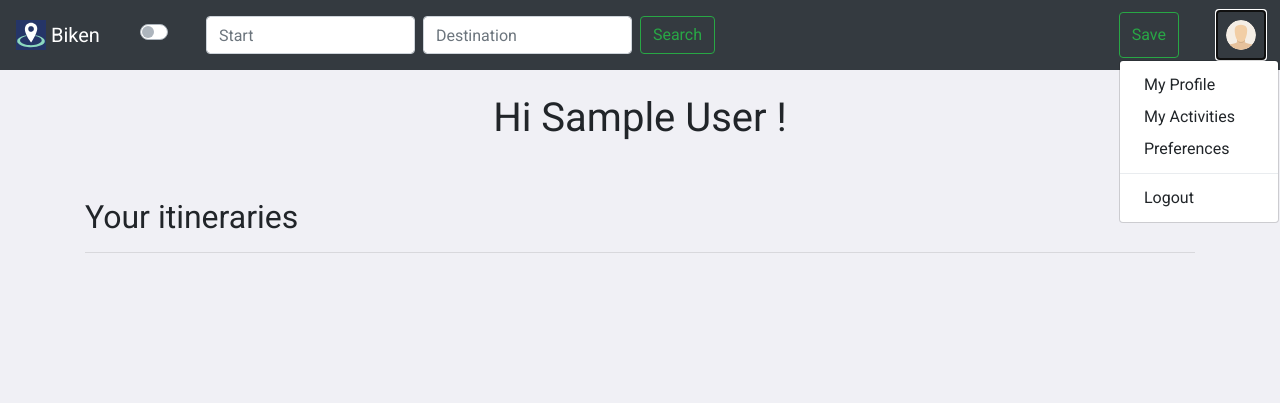
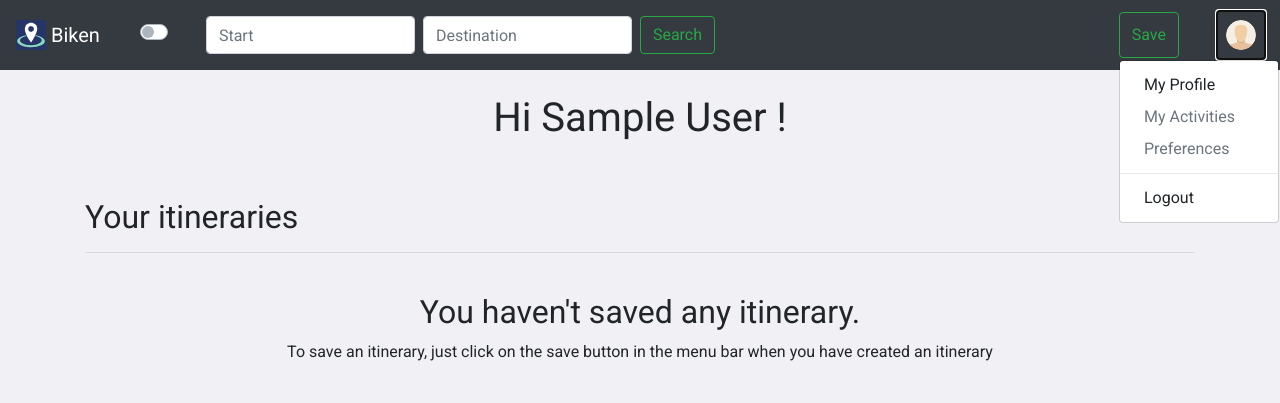
Before and after one commit to QuentinPhilipp/BikenWeb, a Flask app: page /profile in a window 1280 px wide, after a click that opens the changed part. Shown: the top 403 px of the page. Run offline with Flask 2, Linux system fonts and the light colour scheme; the visitor is signed in with stand-in values (Sample User, id 1); data comes from the database, SQL or seed files in the repository; data that the repository does not hold is empty; some libraries are stand-ins or nearby versions.

Commit message:
No itinerary saved warning

```diff
--- a/BikenWeb/biken/templates/layout.html
+++ b/BikenWeb/biken/templates/layout.html
@@ -10,8 +10,31 @@
 
   <!-- CSS -->
   <!-- Required meta tags -->
+
     <meta charset="utf-8">
     <meta name="viewport" content="width=device-width, initial-scale=1, shrink-to-fit=no">
+
+
+    <!-- Primary Meta Tags -->
+    <title>BikenApp | Generate your next cycling trip</title>
+    <meta name="title" content="BikenApp | Generate your next cycling trip">
+    <meta name="description" content="BikenApp allows you to generate an itinerary or a trip for your next cycling sessions. Login to save your itineraries.">
+
+    <!-- Open Graph / Facebook -->
+    <meta property="og:type" content="website">
+    <meta property="og:url" content="http://bikenapp.com/">
+    <meta property="og:title" content="BikenApp | Generate your next cycling trip">
+    <meta property="og:description" content="BikenApp allows you to generate an itinerary or a trip for your next cycling sessions. Login to save your itineraries.">
+    <meta property="og:image" content="static/biken.svg">
+
+    <!-- Twitter -->
+    <meta property="twitter:card" content="summary_large_image">
+    <meta property="twitter:url" content="http://bikenapp.com/">
+    <meta property="twitter:title" content="BikenApp | Generate your next cycling trip">
+    <meta property="twitter:description" content="BikenApp allows you to generate an itinerary or a trip for your next cycling sessions. Login to save your itineraries.">
+    <meta property="twitter:image" content="static/biken.svg">
+
+
     <link href="https://fonts.googleapis.com/css2?family=Roboto&display=swap" rel="stylesheet">
   <!-- Bootstrap -->
   <link href="https://stackpath.bootstrapcdn.com/bootstrap/4.4.1/css/bootstrap.min.css" rel="stylesheet" integrity="sha384-Vkoo8x4CGsO3+Hhxv8T/Q5PaXtkKtu6ug5TOeNV6gBiFeWPGFN9MuhOf23Q9Ifjh" crossorigin="anonymous">
@@ -73,9 +96,9 @@
             <img src="{{url_for('static', filename='profile_unknown.svg')}}" width="30" height="30" class="d-inline-block align-middle profile-pic" alt="profile_pic">
           </a>
           <div class="nav-item dropdown-menu dropdown-menu-right" aria-labelledby="navbarDropdownMenuLink">
-            <a class="dropdown-item" href="/profile">My Profile</a>
-            <a class="dropdown-item" href="/activities">My Activities</a>
-            <a class="dropdown-item" href="/settings">Preferences</a>
+            <a class="dropdown-item "  href="/profile">My Profile</a>
+            <a class="dropdown-item disabled" href="/activities">My Activities</a>
+            <a class="dropdown-item disabled" href="/settings">Preferences</a>
             <div class="dropdown-divider"></div>
             <a class="dropdown-item" href="/logout">Logout</a>
           </div>
--- a/BikenWeb/biken/templates/profile.html
+++ b/BikenWeb/biken/templates/profile.html
@@ -23,6 +23,15 @@
     <hr>
 
     <script src="../static/js/profile.js" charset="utf-8"></script>
+
+
+    {% if not itineraries %}
+    <div class="text-center py-4">
+      <h2>You haven't saved any itinerary.</h2>
+      <p>To save an itinerary, just click on the save button in the menu bar when you have created an itinerary</p>
+    </div>
+
+    {% else %}
 
     {% for itinerary in itineraries %}
     <div class="row my-3 mx-3 py-3 justify-content-center itinerary-container">
@@ -132,6 +141,8 @@
 
   </div>
 
+  {%endif%}
+
 
 
 
```
